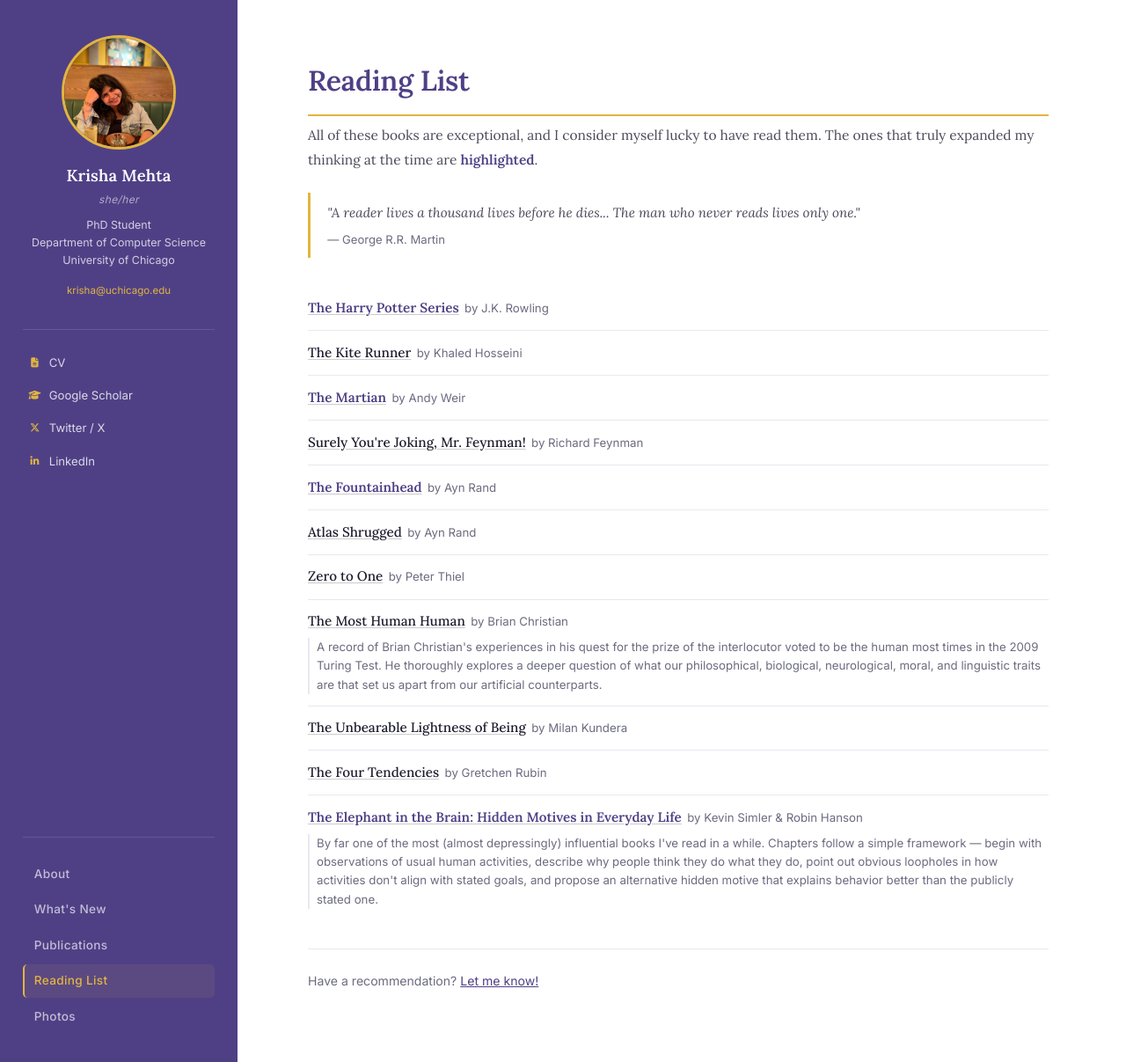
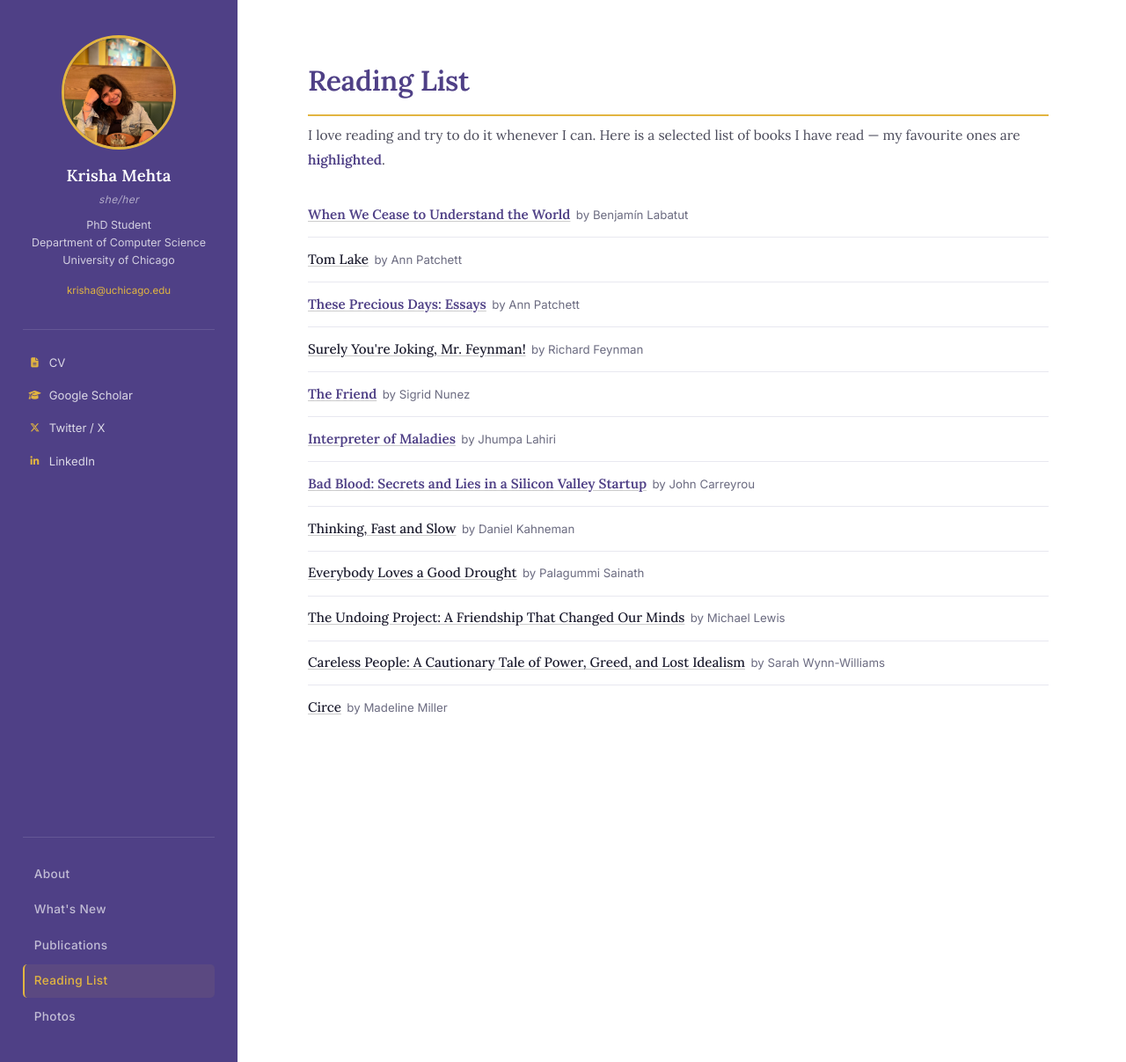
Before and after one commit to krisha-mehta/krisha-mehta.github.io, a Jekyll site: the page built from _pages/reading-list.md, in a window 1280 px wide and 1207 px high. Shown: the whole window at 88% size. Built offline with Jekyll 4.4.1, drawn with Linux system fonts in a browser that asks for light colours.

Commit message:
update reading list

```diff
--- a/_pages/reading-list.md
+++ b/_pages/reading-list.md
@@ -7,29 +7,24 @@ permalink: /reading-list/
 <h1 class="page-title">Reading List</h1>
 
 <div class="reading-intro">
-    All of these books are exceptional, and I consider myself lucky to have read them. The ones that truly expanded my thinking at the time are <strong style="color:#4F4086; font-weight:600;">highlighted</strong>.
+    I love reading and try to do it whenever I can. Here is a selected list of books I have read — my favourite ones are <strong style="color:#4F4086; font-weight:600;">highlighted</strong>.
 </div>
-
-<blockquote class="reading-quote">
-    "A reader lives a thousand lives before he dies... The man who never reads lives only one."
-    <cite>— George R.R. Martin</cite>
-</blockquote>
 
 <ul class="book-list">
 
     <li class="book-item highlight">
-        <a href="https://www.goodreads.com/series/45175-harry-potter" target="_blank" class="book-link">The Harry Potter Series</a>
-        <span class="book-author">by J.K. Rowling</span>
+        <a href="https://www.goodreads.com/en/book/show/62069739-when-we-cease-to-understand-the-world" target="_blank" class="book-link">When We Cease to Understand the World</a>
+        <span class="book-author">by Benjamín Labatut</span>
     </li>
 
     <li class="book-item">
-        <a href="https://www.goodreads.com/book/show/437129.The_Kite_Runner" target="_blank" class="book-link">The Kite Runner</a>
-        <span class="book-author">by Khaled Hosseini</span>
+        <a href="https://www.goodreads.com/book/show/63241104-tom-lake" target="_blank" class="book-link">Tom Lake</a>
+        <span class="book-author">by Ann Patchett</span>
     </li>
 
     <li class="book-item highlight">
-        <a href="https://www.goodreads.com/book/show/18007564-the-martian" target="_blank" class="book-link">The Martian</a>
-        <span class="book-author">by Andy Weir</span>
+        <a href="https://www.goodreads.com/en/book/show/56922687-these-precious-days" target="_blank" class="book-link">These Precious Days: Essays</a>
+        <span class="book-author">by Ann Patchett</span>
     </li>
 
     <li class="book-item">
@@ -38,44 +33,43 @@ permalink: /reading-list/
     </li>
 
     <li class="book-item highlight">
-        <a href="https://www.goodreads.com/book/show/2122.The_Fountainhead" target="_blank" class="book-link">The Fountainhead</a>
-        <span class="book-author">by Ayn Rand</span>
+        <a href="https://www.goodreads.com/en/book/show/40164365-the-friend" target="_blank" class="book-link">The Friend</a>
+        <span class="book-author">by Sigrid Nunez</span>
+    </li>
+
+    <li class="book-item highlight">
+        <a href="https://www.goodreads.com/en/book/show/5439.Interpreter_of_Maladies" target="_blank" class="book-link">Interpreter of Maladies</a>
+        <span class="book-author">by Jhumpa Lahiri</span>
+    </li>
+
+    <li class="book-item highlight">
+        <a href="https://www.goodreads.com/book/show/37976541-bad-blood" target="_blank" class="book-link">Bad Blood: Secrets and Lies in a Silicon Valley Startup</a>
+        <span class="book-author">by John Carreyrou</span>
     </li>
 
     <li class="book-item">
-        <a href="https://www.goodreads.com/book/show/662.Atlas_Shrugged" target="_blank" class="book-link">Atlas Shrugged</a>
-        <span class="book-author">by Ayn Rand</span>
+        <a href="https://www.goodreads.com/book/show/11468377-thinking-fast-and-slow" target="_blank" class="book-link">Thinking, Fast and Slow</a>
+        <span class="book-author">by Daniel Kahneman</span>
     </li>
 
     <li class="book-item">
-        <a href="https://www.goodreads.com/book/show/18050143-zero-to-one" target="_blank" class="book-link">Zero to One</a>
-        <span class="book-author">by Peter Thiel</span>
+        <a href="https://www.goodreads.com/book/show/547573.Everybody_Loves_a_Good_Drought" target="_blank" class="book-link">Everybody Loves a Good Drought</a>
+        <span class="book-author">by Palagummi Sainath</span>
     </li>
 
     <li class="book-item">
-        <a href="https://www.goodreads.com/book/show/8884400-the-most-human-human" target="_blank" class="book-link">The Most Human Human</a>
-        <span class="book-author">by Brian Christian</span>
-        <div class="book-note">A record of Brian Christian's experiences in his quest for the prize of the interlocutor voted to be the human most times in the 2009 Turing Test. He thoroughly explores a deeper question of what our philosophical, biological, neurological, moral, and linguistic traits are that set us apart from our artificial counterparts.</div>
+        <a href="https://www.goodreads.com/book/show/35631386-the-undoing-project" target="_blank" class="book-link">The Undoing Project: A Friendship That Changed Our Minds</a>
+        <span class="book-author">by Michael Lewis</span>
     </li>
 
     <li class="book-item">
-        <a href="https://www.goodreads.com/book/show/9717.The_Unbearable_Lightness_of_Being" target="_blank" class="book-link">The Unbearable Lightness of Being</a>
-        <span class="book-author">by Milan Kundera</span>
+        <a href="https://www.goodreads.com/book/show/223436601-careless-people" target="_blank" class="book-link">Careless People: A Cautionary Tale of Power, Greed, and Lost Idealism</a>
+        <span class="book-author">by Sarah Wynn-Williams</span>
     </li>
 
     <li class="book-item">
-        <a href="https://www.goodreads.com/book/show/33566873-the-four-tendencies" target="_blank" class="book-link">The Four Tendencies</a>
-        <span class="book-author">by Gretchen Rubin</span>
-    </li>
-
-    <li class="book-item highlight">
-        <a href="https://www.goodreads.com/book/show/28820444-the-elephant-in-the-brain" target="_blank" class="book-link">The Elephant in the Brain: Hidden Motives in Everyday Life</a>
-        <span class="book-author">by Kevin Simler &amp; Robin Hanson</span>
-        <div class="book-note">By far one of the most (almost depressingly) influential books I've read in a while. Chapters follow a simple framework — begin with observations of usual human activities, describe why people think they do what they do, point out obvious loopholes in how activities don't align with stated goals, and propose an alternative hidden motive that explains behavior better than the publicly stated one.</div>
+        <a href="https://www.goodreads.com/book/show/35959740-circe" target="_blank" class="book-link">Circe</a>
+        <span class="book-author">by Madeline Miller</span>
     </li>
 
 </ul>
-
-<p class="reading-cta">
-    Have a recommendation? <a href="https://twitter.com/KrishaMehta2" target="_blank">Let me know!</a>
-</p>
```
